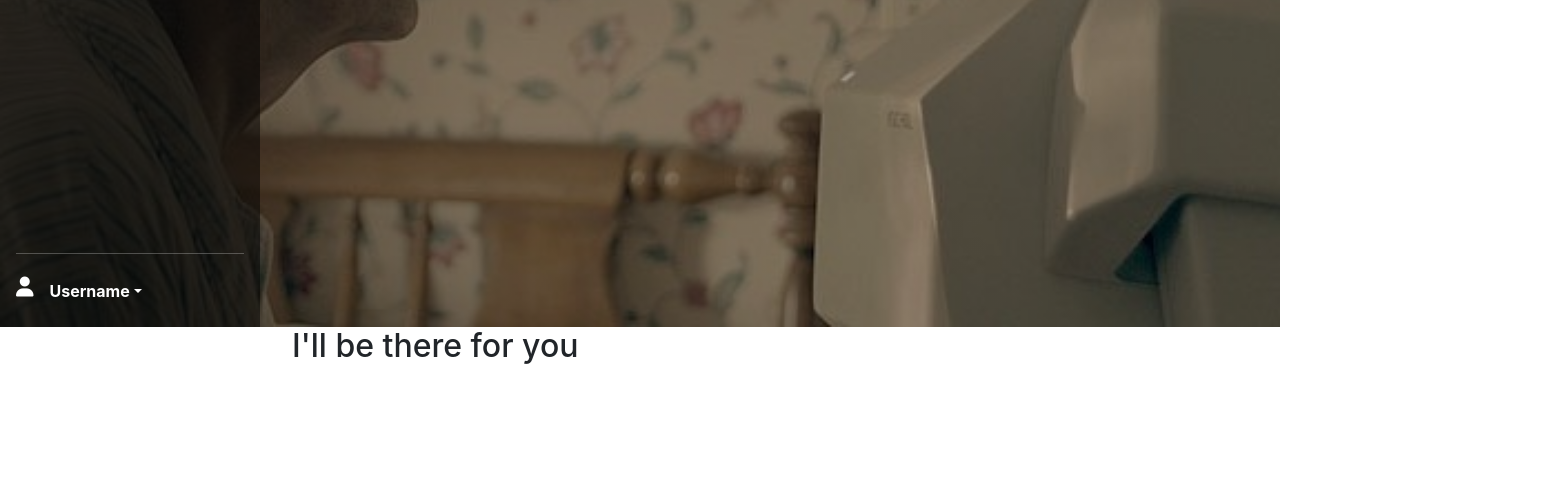
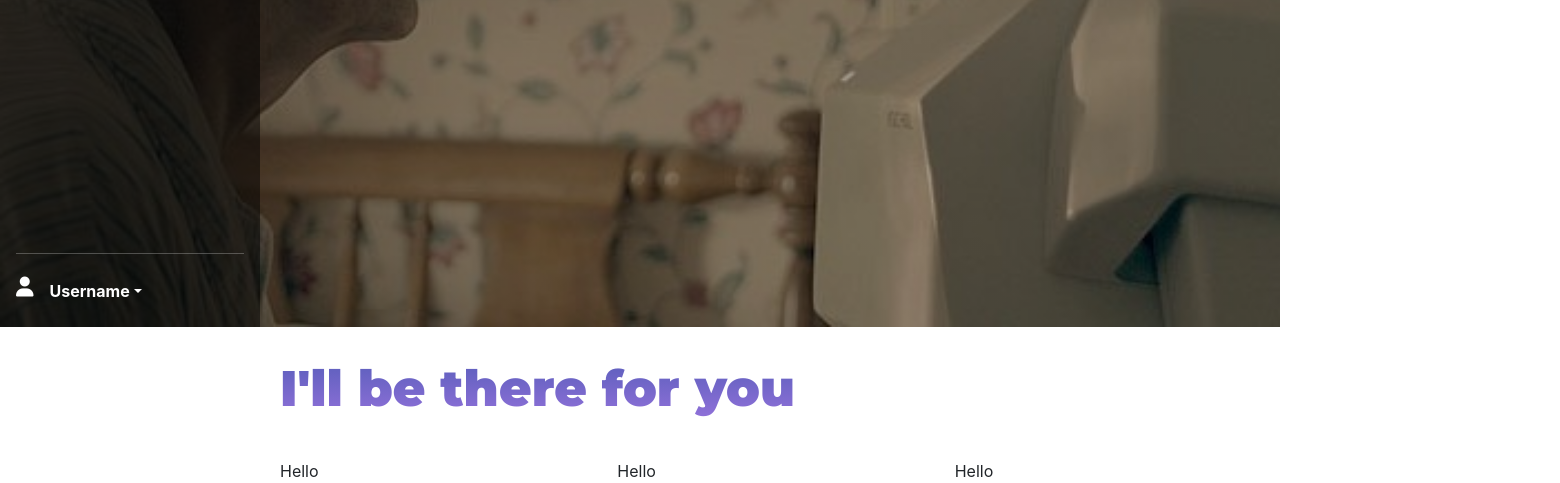
Before and after one commit to raoprer/Mitra-Website, a React app in the folder mitra/: page / in a window 1280 px wide. Shown: the part 473-956 px from the top of the page, 1560 px wide, since content can reach past the window. Before the commit the page ends 846 px from the top, so only its background shows below. Built offline with nearby package versions, Linux system fonts and the light colour scheme; a web font is replaced by a local one.

Commit message:
Update color and img

```diff
--- a/mitra/public/index.html
+++ b/mitra/public/index.html
@@ -2,14 +2,14 @@
 <html lang="en">
   <head>
     <meta charset="utf-8" />
-    <link rel="icon" href="%PUBLIC_URL%/favicon.ico" />
+    <link rel="icon" href="./favicon.ico" />
     <meta name="viewport" content="width=device-width, initial-scale=1" />
     <meta name="theme-color" content="#000000" />
     <meta
       name="description"
       content="Web site created using create-react-app"
     />
-    <link rel="apple-touch-icon" href="%PUBLIC_URL%/logo192.png" />
+    <link rel="apple-touch-icon" href="./apple-touch-icon.png" />
     <!--
       manifest.json provides metadata used when your web app is installed on a
       user's mobile device or desktop. See https://developers.google.com/web/fundamentals/web-app-manifest/
@@ -19,7 +19,10 @@
     <link rel="preconnect" href="https://fonts.googleapis.com">
     <link rel="preconnect" href="https://fonts.gstatic.com" crossorigin>
     <link href="https://fonts.googleapis.com/css2?family=Cedarville+Cursive&display=swap" rel="stylesheet">
-    <!--
+    <link rel="preconnect" href="https://fonts.googleapis.com">
+    <link rel="preconnect" href="https://fonts.gstatic.com" crossorigin>
+    <link href="https://fonts.googleapis.com/css2?family=Montserrat:wght@600;900&family=Nunito:wght@200;300;400&display=swap" rel="stylesheet">
+<!--
       Notice the use of %PUBLIC_URL% in the tags above.
       It will be replaced with the URL of the `public` folder during the build.
       Only files inside the `public` folder can be referenced from the HTML.
--- a/mitra/src/components/App.css
+++ b/mitra/src/components/App.css
@@ -2,10 +2,11 @@
   text-align: center;
 }
 
-/* #FFE663  #F9A826*/
+/* #AD7BE9  #3E54AC #BFDCE5 #EEEEEE*/
+/* #37306B #66347F #9E4784 #D27685 */
 
 .right-pane{
-  margin-left: 280px;
+  padding-left: 280px;
 }
 
 .left-pane{
--- a/mitra/src/components/Features.js
+++ b/mitra/src/components/Features.js
@@ -7,6 +7,17 @@ const Features = () => {
                 <div className='row'>
                     <h2>I'll be there for you</h2>
                 </div>
+                <div className='row'>
+                    <div className='col-lg-4'>
+                        Hello
+                    </div>
+                    <div className='col-lg-4'>
+                        Hello
+                    </div>
+                    <div className='col-lg-4'>
+                        Hello
+                    </div>
+                </div>
             </section>
         </div>
     )
--- a/mitra/src/index.css
+++ b/mitra/src/index.css
@@ -17,5 +17,18 @@ h1{
   font-family: 'Cedarville Cursive', cursive;
   font-size: 150px;
   color: white;
+  filter: drop-shadow(0 0 0.2rem #BFDCE5);
   padding: 6rem 1.5rem;
 }
+
+h2{
+  font-family: 'Montserrat', sans-serif;
+  font-weight: 700;
+  background: -webkit-linear-gradient(#3E54AC, #AD7BE9);
+  -webkit-background-clip: text;
+  -webkit-text-fill-color: transparent;
+/* font-family: 'Nunito', sans-serif; */
+  font-size: 50px;
+  color: rgb(0, 0, 0);
+  padding: 2rem 2rem;
+}
```
Also changed, not shown: mitra/public/apple-touch-icon.png (added), mitra/public/favicon.ico, mitra/src/images/chat.svg (added), mitra/src/images/logo.png (added), mitra/src/images/post.svg (added), mitra/src/images/socialize.svg (added), mitra/src/images/undraw_friends_online_re_r7pq.svg (deleted), mitra/src/images/undraw_just_saying_re_kw9c.svg (deleted), mitra/src/images/undraw_posts_re_ormv.svg (deleted), mitra/src/images/undraw_schedule_meeting_52nu(1).svg (deleted), mitra/src/images/undraw_typing_re_d4sq.svg (deleted).
